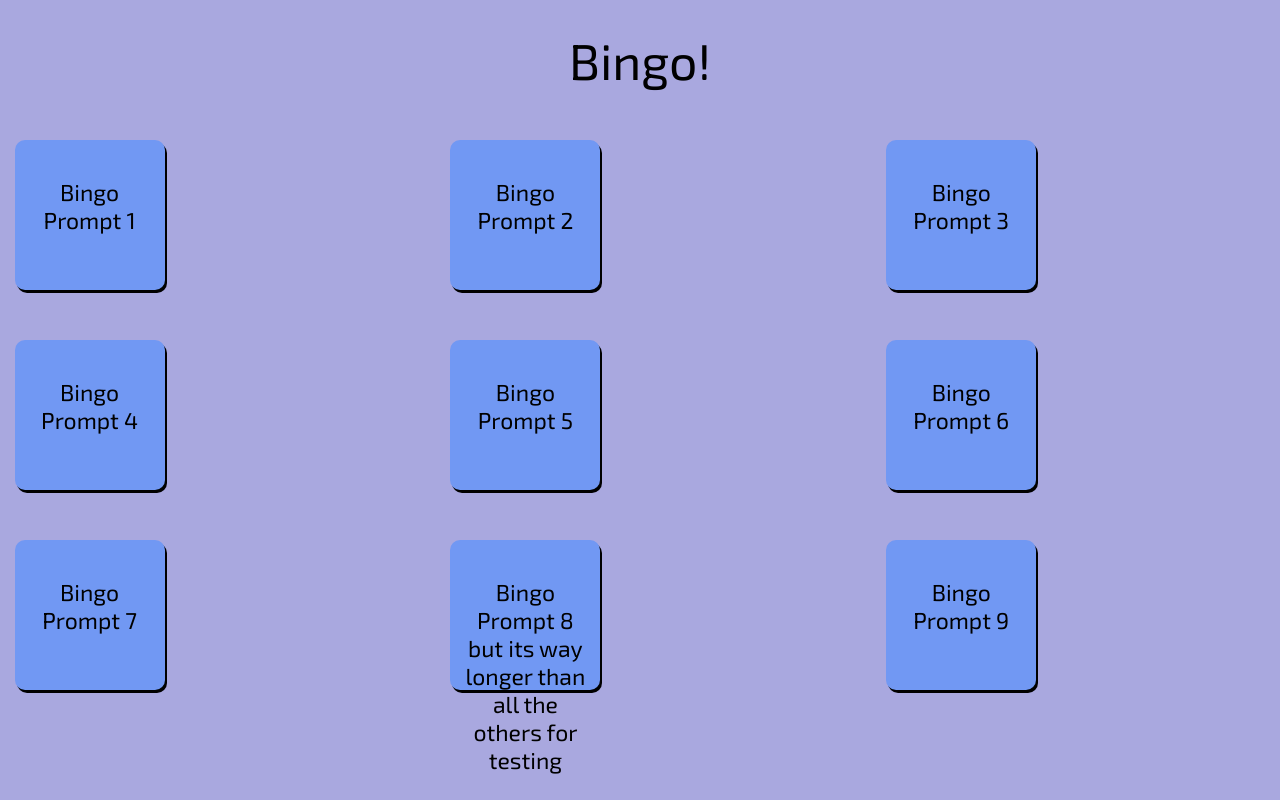
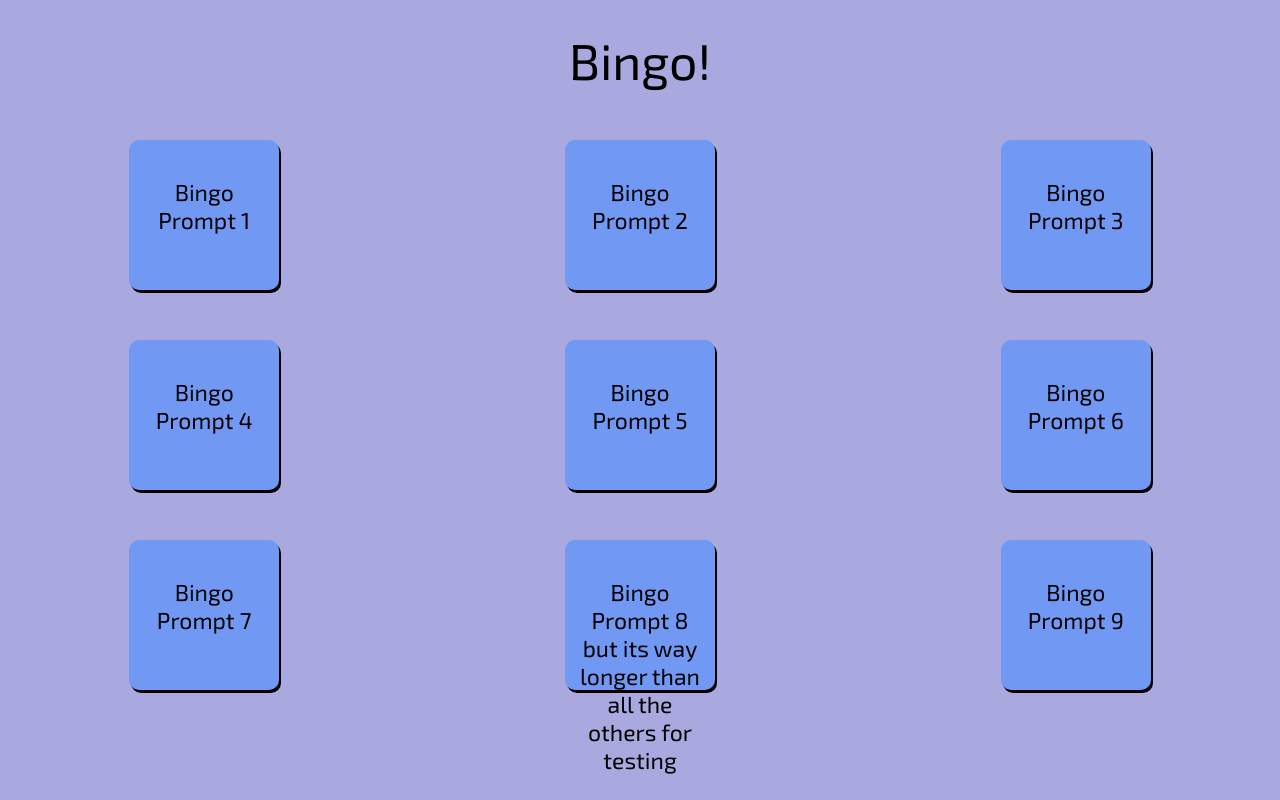
Before and after one commit to JamieCDev20/Bin.go, a React (Vite) app in the folder bin-go/: page / in a window 1280 px wide. Built offline with nearby package versions, Linux system fonts and the light colour scheme.

Commit message:
better spacing on grid

```diff
--- a/bin-go/src/Components/BingoGrid.css
+++ b/bin-go/src/Components/BingoGrid.css
@@ -1,7 +1,9 @@
 .bingo-grid{
     display: grid;
     grid-template-columns: 30% 30% 30%;
-    justify-content: space-evenly;
+    justify-content:space-evenly;
+    justify-items: center;
     align-content: space-evenly;
+    align-items: center;
     grid-gap: 50px;
 }
```
